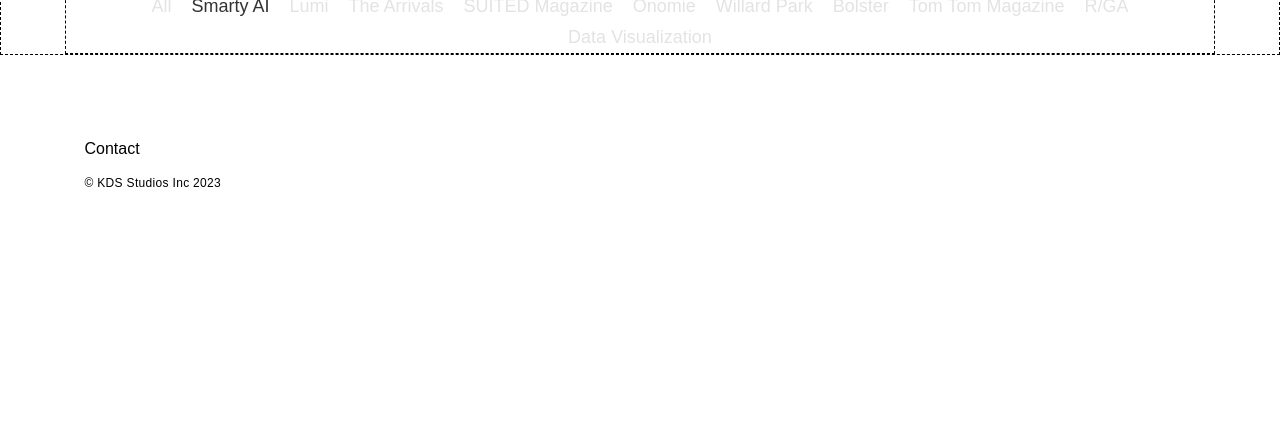
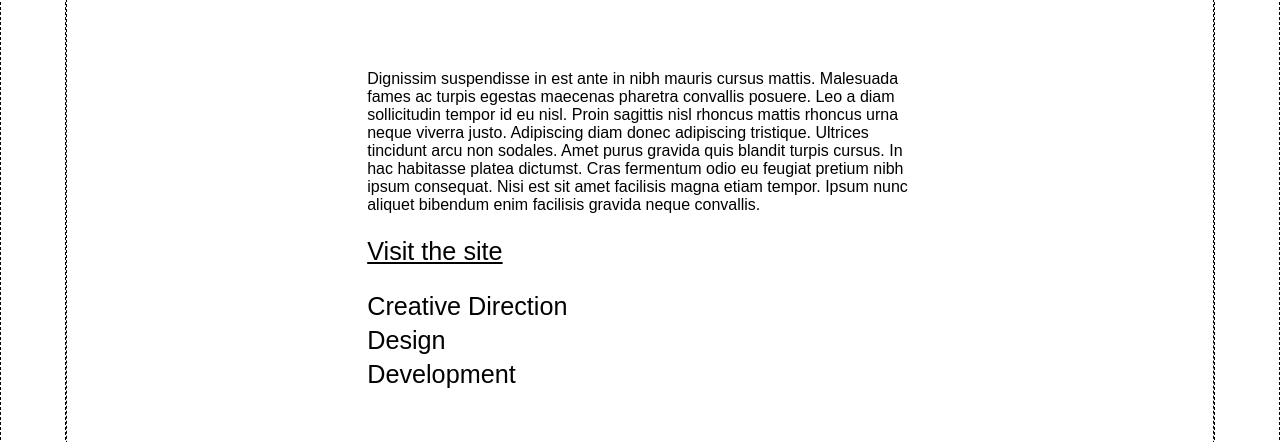
Before and after one commit to kimispencer/kds-studios, a Next.js app: page /projects/smarty in a window 1280 px wide. Shown: the part 3913-4355 px from the top of the page. Before the commit the page ends 4187 px from the top, so only its background shows below. Built offline with nearby package versions, Linux system fonts and the light colour scheme; grey boxes are pictures that could not be loaded; a web font is replaced by a local one.

Commit message:
project detail summary

```diff
--- a/pages/projects/[slug].tsx
+++ b/pages/projects/[slug].tsx
@@ -36,14 +36,14 @@ const ProjectDetailPage: NextPage<Props> = ({ project, projects }: Props) => {
           <h3>{project.description}</h3>
         </div>
       </div>
-      <div>
+      <div className={styles.projectDetailImagesContainer}>
         {project.images.map((image, i) => {
           return (
             image.imageType === "desktop" || image.imageType === "iphone"
             ? <div
                 key={project.slug + "-" + i}
                 className={concatClassnames(
-                  styles.projectDetailSlide,
+                  styles.projectDetailImageSlide,
                   image.imageType === "desktop" ? styles.desktop : styles.iphone
                 )}
               >
@@ -57,7 +57,10 @@ const ProjectDetailPage: NextPage<Props> = ({ project, projects }: Props) => {
                   <h4>{image.imageText}</h4>
                 </div>
               </div>
-            : <div key={i} className={concatClassnames(styles.projectDetailSlide, styles.screenshot)}>
+            : <div
+                key={project.slug + "-" + i}
+                className={concatClassnames(styles.projectDetailImageSlide, styles.screenshot)}
+              >
                 <ScreenshotImage
                   image={image}
                   imageKey={project.imageKey}
@@ -69,6 +72,19 @@ const ProjectDetailPage: NextPage<Props> = ({ project, projects }: Props) => {
         })
         }
       </div>
+      <div className={styles.projectDetailSummarySlide}>
+        <div className={styles.projectDetailSummary}>
+          <div className={styles.projectDetailSummaryDescription}>
+            <p>Dignissim suspendisse in est ante in nibh mauris cursus mattis. Malesuada fames ac turpis egestas maecenas pharetra convallis posuere. Leo a diam sollicitudin tempor id eu nisl. Proin sagittis nisl rhoncus mattis rhoncus urna neque viverra justo. Adipiscing diam donec adipiscing tristique. Ultrices tincidunt arcu non sodales. Amet purus gravida quis blandit turpis cursus. In hac habitasse platea dictumst. Cras fermentum odio eu feugiat pretium nibh ipsum consequat. Nisi est sit amet facilisis magna etiam tempor. Ipsum nunc aliquet bibendum enim facilisis gravida neque convallis.</p>
+            <h4 className={styles.projectDetailLink}>Visit the site</h4>
+          </div>
+          <div className={styles.projectSkills}>
+            <h4>Creative Direction</h4>
+            <h4>Design</h4>
+            <h4>Development</h4>
+          </div>
+        </div>
+      </div>
     </div>
     <ProjectNav projects={projects} currentSlug={project.slug} />
     </>
--- a/styles/pages/Projects.module.scss
+++ b/styles/pages/Projects.module.scss
@@ -19,7 +19,7 @@
   margin-bottom: $defaultSpacing;
 }
 
-.projectDetailSlide {
+.projectDetailImageSlide {
   display: flex;
   flex-flow: column;
   align-items: center;
@@ -34,12 +34,29 @@
   width: 100%;
 }
 
+.projectDetailSummarySlide {
+  @extend .grid;
+  padding: calc(#{$defaultSpacing} * 4) 0;
+}
+
+.projectDetailSummary {
+  grid-area: 1/2/16/26;
+}
+
+.projectDetailLink {
+  text-decoration: underline;
+}
+
+.projectDetailLink, .projectSkills {
+  margin-top: $defaultSpacing;
+}
+
 /* Large Tablet or Desktop */
 @media screen and (min-width: $desktop_breakpoint) {
   .projectDetailAboveFoldContent {
     grid-area: 1/5/11/23;
   }
-  .projectDetailSlide {
+  .projectDetailImageSlide {
     &.desktop {
       flex-flow: column;
     }
@@ -47,7 +64,11 @@
       flex-flow: row;
     }
   }
-  .projectDetailSlide.iphone:nth-child(even) {
+  .projectDetailImageSlide.iphone:nth-child(even) {
     flex-flow: row-reverse;
   }
+
+  .projectDetailSummary {
+    grid-area: 1/8/10/20;
+  }
 }
```
